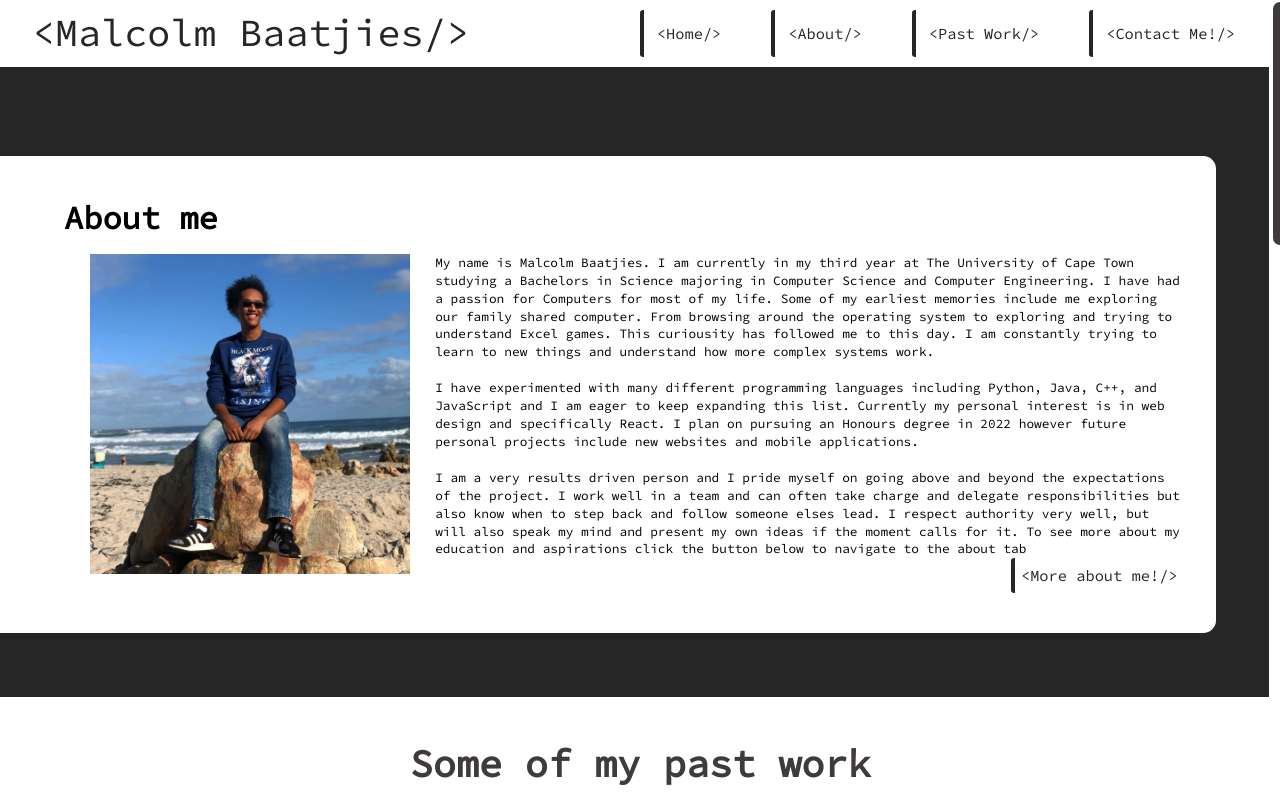
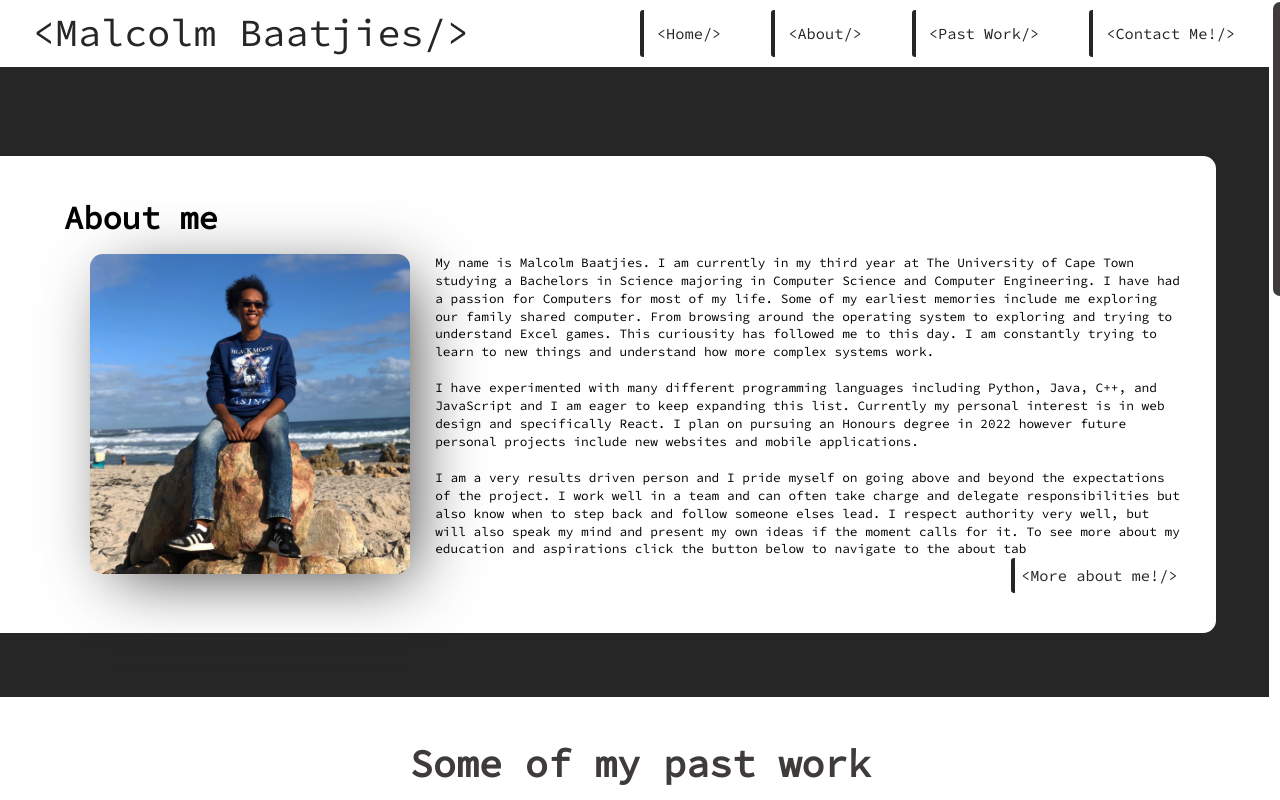
Before and after one commit to MalcolmBB/MalcolmBB.github.io, a React (Create React App) app: page /Home#/Home in a window 1280 px wide. Built offline with nearby package versions, Linux system fonts and the light colour scheme.

Commit message:
Added material ui icons. Added confirmation message on contact page. removed extra past work. Only 1 extra now.

```diff
--- a/src/App.css
+++ b/src/App.css
@@ -59,6 +59,6 @@ html, body{
 
 @media only screen and (width<768px) {
     html{
-        overflow-y: none;
+        overflow-y: hidden;
     }
 }
--- a/src/components/Button/Button.css
+++ b/src/components/Button/Button.css
@@ -1,9 +1,9 @@
 :root{
     --iconColor: var(--light);
-    --iconSize: 5rem;
-    --textIconSize: 5rem;
-    --textIconMargin: -1rem;
-    --iconMargin: -1rem;
+    --iconSize: 3rem;
+    --textIconSize: 3rem;
+    --textIconMargin: 0rem;
+    --iconMargin: 0rem;
     --lineWidth: .35rem;
 }
 
--- a/src/components/Button/Button.js
+++ b/src/components/Button/Button.js
@@ -1,7 +1,7 @@
 import React from 'react';
 import {Link} from 'react-router-dom';
 import {Button as MaterialButton} from '@material-ui/core';
-import {SocialIcon} from 'react-social-icons';
+import MyIcon from './MyIcon';
 import {StylesProvider} from '@material-ui/core/styles';
 import "./Button.css"
 import $ from 'jquery';
@@ -83,7 +83,7 @@ function navButtonEmpty({className, linkTo, linePos, onClick}){
                 disableFocusRipple={true}
                 disableRipple={true}
                 >
-                <SocialIcon network="email" tabIndex="-1" bgColor="transparent" fgColor="var(--iconColor)" style={{width:"var(--iconSize)", height:"var(--iconSize)", padding:0, margin:"var(--iconMargin)"}}/>
+                <MyIcon name="Email" tabIndex="-1" bgColor="transparent" fgColor="var(--iconColor)" style={{width:"var(--iconSize)", height:"var(--iconSize)", padding:0, margin:"var(--iconMargin)"}}></MyIcon>
             </MaterialButton>
         </StylesProvider>
     );
@@ -101,7 +101,7 @@ function linkButton({className, linkTo, value, linePos}){
                 target="_blank"
                 disableFocusRipple={true}
                 disableRipple={true}
-                endIcon={<SocialIcon url={linkTo} tabIndex="-1" bgColor="transparent" fgColor="var(--iconColor)" style={{width:"var(--textIconSize)", height:"var(--textIconSize)", padding:0, margin:"var(--textIconMargin)"}}/>}
+                endIcon={<MyIcon link={linkTo} tabIndex="-1" bgColor="transparent" fgColor="var(--iconColor)" style={{width:"var(--textIconSize)", height:"var(--textIconSize)", padding:0, margin:"var(--textIconMargin)"}}></MyIcon>}
                 >
                 <span>
                     &lt;{value}/&gt;
@@ -124,7 +124,7 @@ function linkButtonEmpty({className, linkTo, linePos}){
                 disableFocusRipple={true}
                 disableRipple={true}
                 >
-                <SocialIcon url={linkTo} tabIndex="-1" bgColor="transparent" fgColor="var(--iconColor)" style={{width:"var(--iconSize)", height:"var(--iconSize)", padding:0, margin:"var(--iconMargin)"}}/>
+                <MyIcon link={linkTo} tabIndex="-1" bgColor="transparent" fgColor="var(--iconColor)" style={{width:"var(--iconSize)", height:"var(--iconSize)", padding:0, margin:"var(--iconMargin)"}}></MyIcon>
             </MaterialButton>
         </StylesProvider>
     );
--- /dev/null
+++ b/src/components/Button/MyIcon.js
@@ -0,0 +1,34 @@
+import React from 'react';
+import InstagramIcon from '@material-ui/icons/Instagram';
+import GitHubIcon from '@material-ui/icons/GitHub';
+import LinkedInIcon from '@material-ui/icons/LinkedIn';
+import MailOutlineIcon from '@material-ui/icons/MailOutline';
+
+
+function MyIcon({name=null, link, style}){
+    if (name === null){
+        name = getNameFromLink(link);
+    }
+
+    switch (name) {
+        case "Instagram":
+            return (<InstagramIcon style={style}/>);
+        case "Github":
+            return (<GitHubIcon style={style}/>);
+        case "Linkedin":
+            return (<LinkedInIcon style={style}/>);
+        case "Email":
+            return (<MailOutlineIcon style={style}/>);
+        default:
+            return null;
+    }
+}
+
+function getNameFromLink(link){
+    var tempName;
+    tempName = link.replace(/.+\/\/|www.|\..+/g, '');
+    tempName = tempName.charAt(0).toUpperCase() + tempName.slice(1);
+    return tempName;
+}
+
+export default MyIcon;
--- a/src/components/Footer/Footer.css
+++ b/src/components/Footer/Footer.css
@@ -13,9 +13,19 @@ footer{
 
 .LogoContainer{
     width: 5vw;
-    height: auto;
+    height: 5vw;
     cursor: pointer;
+    border: none;
+    border-radius: 50%;
+    transition: all .5s;
+    z-index: 1;
 }
+
+.LogoContainer *{
+    transition: all .5s;
+}
+
+
 
 .LogoContainer > svg > circle {
     fill: var(--pDark);
@@ -26,8 +36,36 @@ footer{
 }
 
 .LogoContainer:hover > svg > circle, .LogoContainer:focus > svg > circle {
-    fill: var(--pLight);
+    fill: var(--light);
 }
+
+.LogoContainer:hover > svg > path, .LogoContainer:focus > svg > path {
+    fill: var(--primary);
+}
+
+.LogoContainer:hover, .LogoContainer:focus{
+    transform: rotateZ(65deg);
+}
+
+.LogoContainer::before{
+    content:"";
+    position: absolute;
+    width: 100%;
+    height: 100%;
+    transform: scale(0);
+    cursor: pointer;
+    border: none;
+    border-radius: 50%;
+    transition: all .5s;
+    background: var(--primary);
+    z-index: -1;
+}
+
+.LogoContainer:hover::before{
+    transform: scale(1.1);
+}
+
+
 
 .socialLinks{
     display: flex;
@@ -71,8 +109,8 @@ footer{
 
 @media only screen and (width<768px){
     :root{
-        --iconSize: 16rem;
-        --iconMargin: 0;
+        --iconSize: 12rem;
+        --iconMargin: 3rem;
     }
     .socialLinks{
         flex-direction: column;
@@ -81,15 +119,20 @@ footer{
 
     .LogoContainer{
         width: 20vw;
+        height: 20vw;
     }
 
     .legalities{
-        margin-top: 6rem;
+        margin-top: 10rem;
+        margin-bottom: 15rem;
         font-size: 4rem;
+        flex-direction: column;
+        text-align: center;
     }
 
     .ThanksTag{
         margin-top: 10rem;
+        font-size: 5rem;
     }
 
 }
--- a/src/components/Pages/About/AboutContent/AboutContent.css
+++ b/src/components/Pages/About/AboutContent/AboutContent.css
@@ -31,6 +31,8 @@
     width: 25vw;
     height: 25vw;
     margin: 0 2rem;
+    border-radius: 1rem;
+    box-shadow: 1rem 1rem 5rem -1rem var(--primary);
 }
 
 .MainAbout > .ContentContainer > .SummaryContainer {
--- a/src/components/Pages/ContactMe/ContactMe.css
+++ b/src/components/Pages/ContactMe/ContactMe.css
@@ -28,6 +28,10 @@
     margin-top: 1.5vw;
 }
 
+.DialogTitle *{
+    font-size: 1.2rem;
+}
+
 @media only screen and (width<768px) {
     :root{
         --inputFontSize: 5rem;
@@ -43,4 +47,8 @@
         font-size: 5rem;
         margin: 4vw;
     }
+
+    .DialogTitle *{
+        font-size: 5rem;
+    }
 }
--- a/src/components/Pages/Home/Home.css
+++ b/src/components/Pages/Home/Home.css
@@ -22,4 +22,9 @@
     .mainContainer{
         margin-top: 10rem;
     }
+
+    .bPastWorkCont{
+        margin-top: 3rem;
+        font-size: 3rem;
+    }
 }
--- a/src/components/Pages/Home/Home.js
+++ b/src/components/Pages/Home/Home.js
@@ -17,7 +17,7 @@ class Home extends React.Component {
 
         arr=[];
 
-        while (arr.length < 3){
+        while (arr.length < Math.min(3, WorkList.length)){
             var r = Math.floor(Math.random() * WorkList.length);
             if (arr.indexOf(r) === -1) arr.push(r);
         }
--- a/src/components/Pages/PastWork/WorkContainer/WorkContainer.css
+++ b/src/components/Pages/PastWork/WorkContainer/WorkContainer.css
@@ -117,7 +117,7 @@
     }
 
     :root{
-        --textIconSize: 12rem;
-        --textIconMargin: -1.6rem;
+        --textIconSize: 6rem;
+        --textIconMargin: 1rem;
     }
 }
--- a/src/components/Pages/PastWork/WorkList.js
+++ b/src/components/Pages/PastWork/WorkList.js
@@ -18,15 +18,6 @@ const WorkList = [
         buttonLinkTo:"https://github.com/MalcolmBB",
         buttonValue:"View my github!"
     },
-    {
-        Title:"More projects will be added soon!",
-        imgSrc:"../images/PastWork/Test1.svg",
-        imgAlt:"Project n picture",
-        paragraph:["Stayed tuned for more projects to be uploaded. Unfortunately University is insanely busy at the moment so new content will be added once that calms down.","\nThank you for understanding!"],
-        buttonClassName:"button bProject",
-        buttonLinkTo:"https://github.com/MalcolmBB",
-        buttonValue:"View my github!"
-    },
 ]
 
 
```
Also changed, not shown: src/components/Pages/ContactMe/ContactMe.js (+17 -3 lines).
